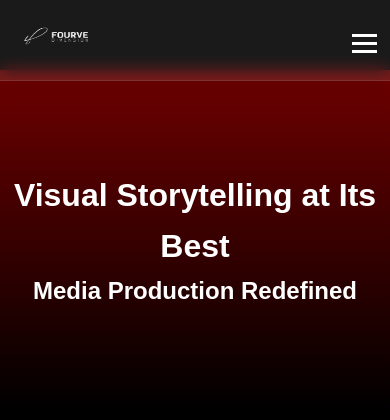
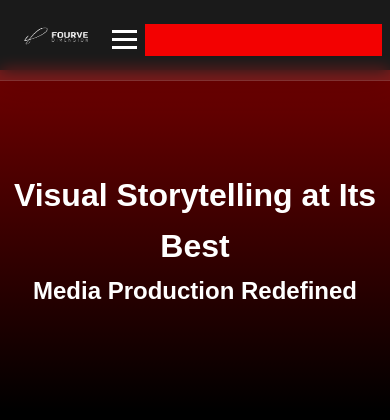
Before and after one commit to abinroy04/Fourve, a Flask app: page /mediapro in a window 390 px wide. Shown: the top 420 px of the page. Run offline with Flask 3, Linux system fonts and the light colour scheme.

Commit message:
Update styles.css

```diff
--- a/static/css/styles.css
+++ b/static/css/styles.css
@@ -479,6 +479,8 @@
     transition: 0.3s;
 }
 
+/*
+
 @media screen and (max-width: 768px) {
     header {
         justify-content: space-between;
@@ -488,8 +490,8 @@
         position: fixed;
         z-index: 1000;
         background-color: rgba(0, 0, 0, 0.95); /* Make header background more solid */
-    }
 
+/*
     .mobile-menu-toggle {
         display: flex;
         flex-direction: column;
@@ -521,18 +523,19 @@
     .mobile-menu-toggle.active span:nth-child(3) {
         transform: translateY(-9px) rotate(-45deg);
     }
-
+*/
+/*
     .main-nav {
         display: none;
-        position: absolute; /* Change from fixed to absolute */
-        top: 100%; /* Position it right below the header */
+        position: absolute;
+        top: 100%;
         left: 0;
         width: 100%;
         background: rgba(0, 0, 0, 0.95);
         padding: 1rem;
         overflow-y: auto;
         transition: all 0.3s ease-in-out;
-        max-height: calc(100vh - 60px); /* Limit maximum height */
+        max-height: calc(100vh - 60px);
         box-shadow: 0 4px 8px rgba(0, 0, 0, 0.2);
     }
 
@@ -540,7 +543,6 @@
         display: block;
     }
 
-    /* Ensure main content remains visible */
     main {
         position: relative;
         z-index: 1;
@@ -601,3 +603,4 @@
         animation: fadeIn 0.3s ease;
     }
 }
+*/
```
